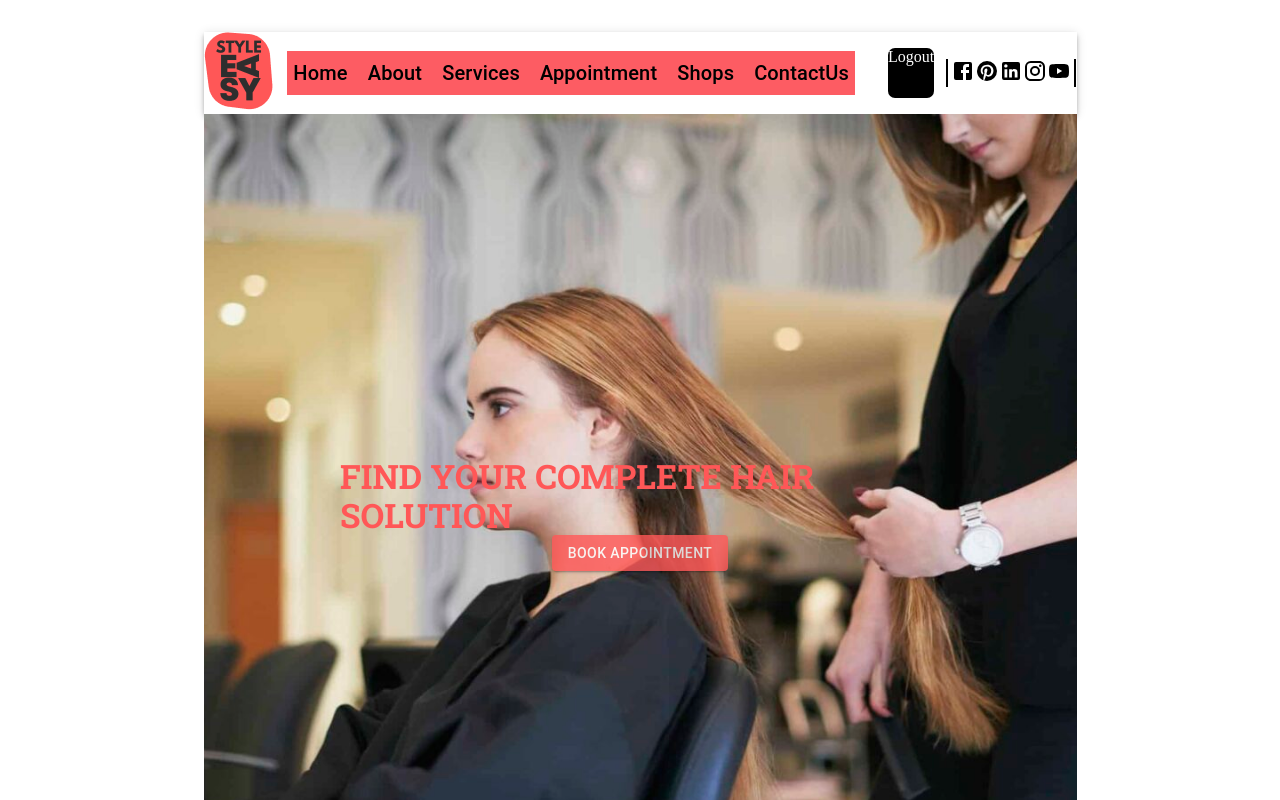
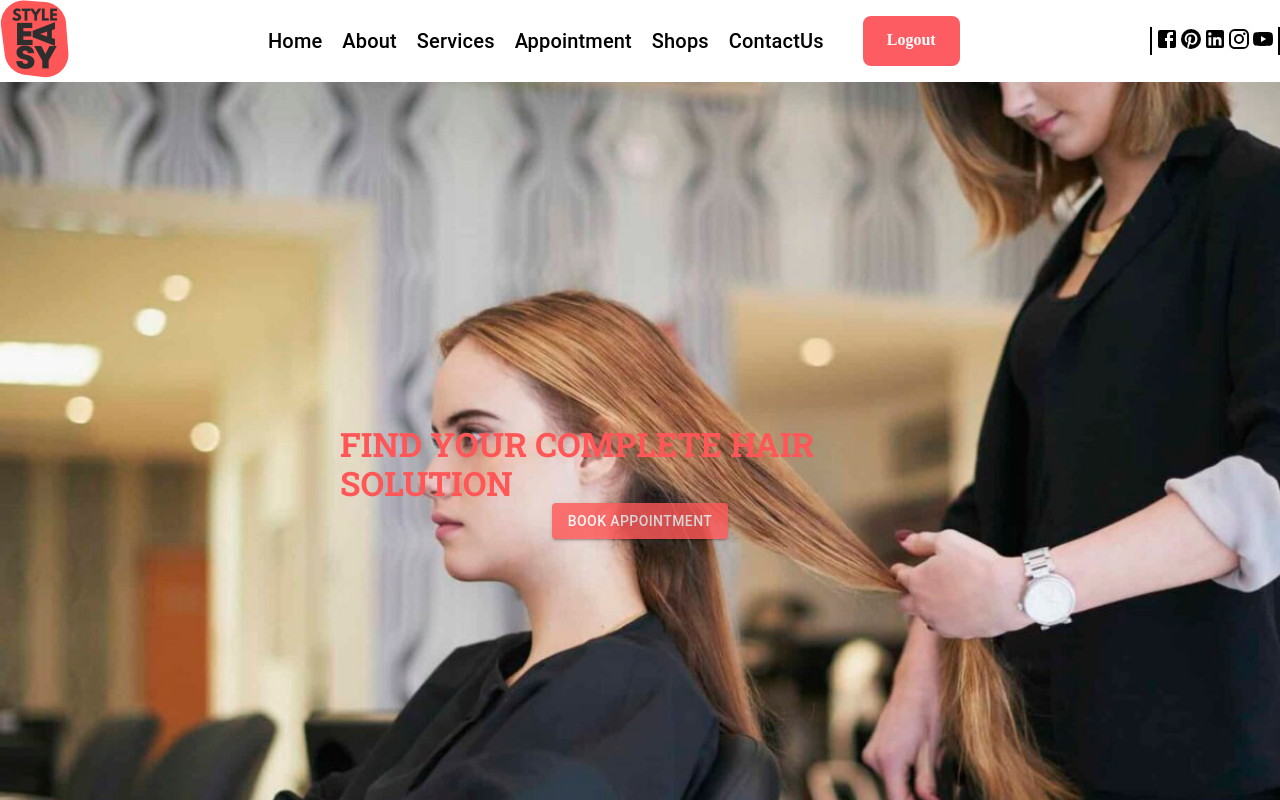
Before and after one commit to sambhavibista/MinorProjectSaloon, a React (Vite) app in the folder Frontend/: page /home in a window 1280 px wide. Shown: the top 800 px of the page. Built offline with nearby package versions, Linux system fonts and the light colour scheme.

Commit message:
front page made nice

```diff
--- a/Frontend/src/App.css
+++ b/Frontend/src/App.css
@@ -1,7 +1,8 @@
 #root {
+  height:100%;
+  width:100%;
 
   margin: 0 auto;
-  padding: 2rem;
   text-align: center;
   /* background-color: aqua; */
 }
--- a/Frontend/src/layout/nav_bar.jsx
+++ b/Frontend/src/layout/nav_bar.jsx
@@ -57,7 +57,7 @@ function NavBar({ refs }) {
   );
 
   const renderItems = (
-    <Box className:logout sx={{ display: 'flex', gap: '20px', background:'#fd5c63', margin:'3px',padding:'6px'}}>
+    <Box className:logout sx={{ display: 'flex', gap: '20px', background:'', margin:'3px',padding:'6px'}}>
       {navItems.map((item, index) => (
         <Typography
           key={index}
@@ -132,10 +132,9 @@ function NavBar({ refs }) {
           >
             {renderItems}
              {/* Add Logout Button */}
-       <Typography
+       <Typography className='logout'
         variant="contained"
         onClick={handleLogout}
-        sx={{ backgroundColor: 'black', color: 'white',borderRadius:"7px",'&:hover': { backgroundColor: '#333' } }}
       >
          Logout
       </Typography>
--- a/Frontend/src/layout/navbar.css
+++ b/Frontend/src/layout/navbar.css
@@ -1,20 +1,23 @@
 .logout{
 
     display: inline-block;
-    outline: 0;
+    outline: none;
     cursor: pointer;
-    border-radius: 6px;
-    border: 2px solid #ff4742;
+    font-size: 16px;
+    line-height: 20px;
+    font-weight: 600;
+    border-radius: 8px;
+    padding: 14px 24px;
+    border: none;
+    background-color: #fd5c63 ;
     color: #fff;
-    background-color: #ff4742;
-    padding: 8px;
-    box-shadow: rgba(0, 0, 0, 0.07) 0px 2px 4px 0px, rgba(0, 0, 0, 0.05) 0px 1px 1.5px 0px;
-    font-weight: 800;
-    font-size: 16px;
-    height: 42px;
-    :hover{
-        background: 0 0;
-        color: #ff4742;
-    }
 
 }
+
+.logout:hover{
+    border:2px solid black;
+    color: black;
+
+    background-color: white ;
+
+}
```
Also changed, not shown: 1 other file (tests, documents, lock files or other folders).
